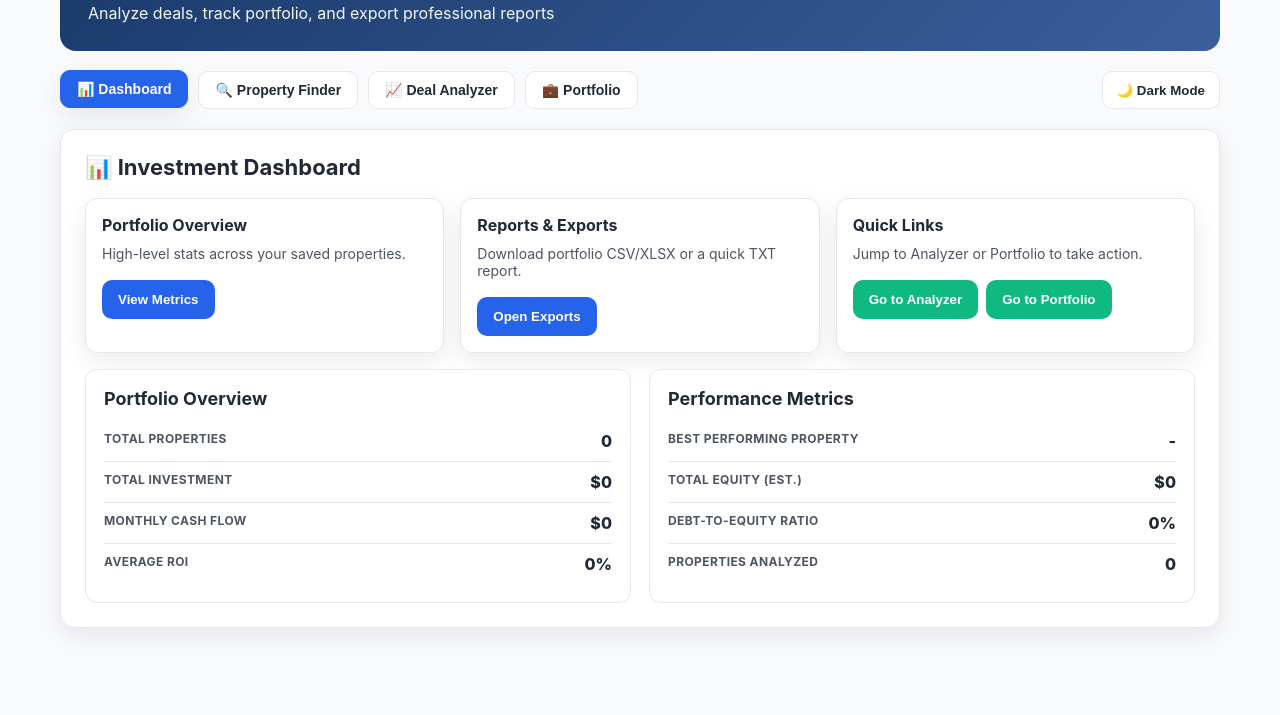
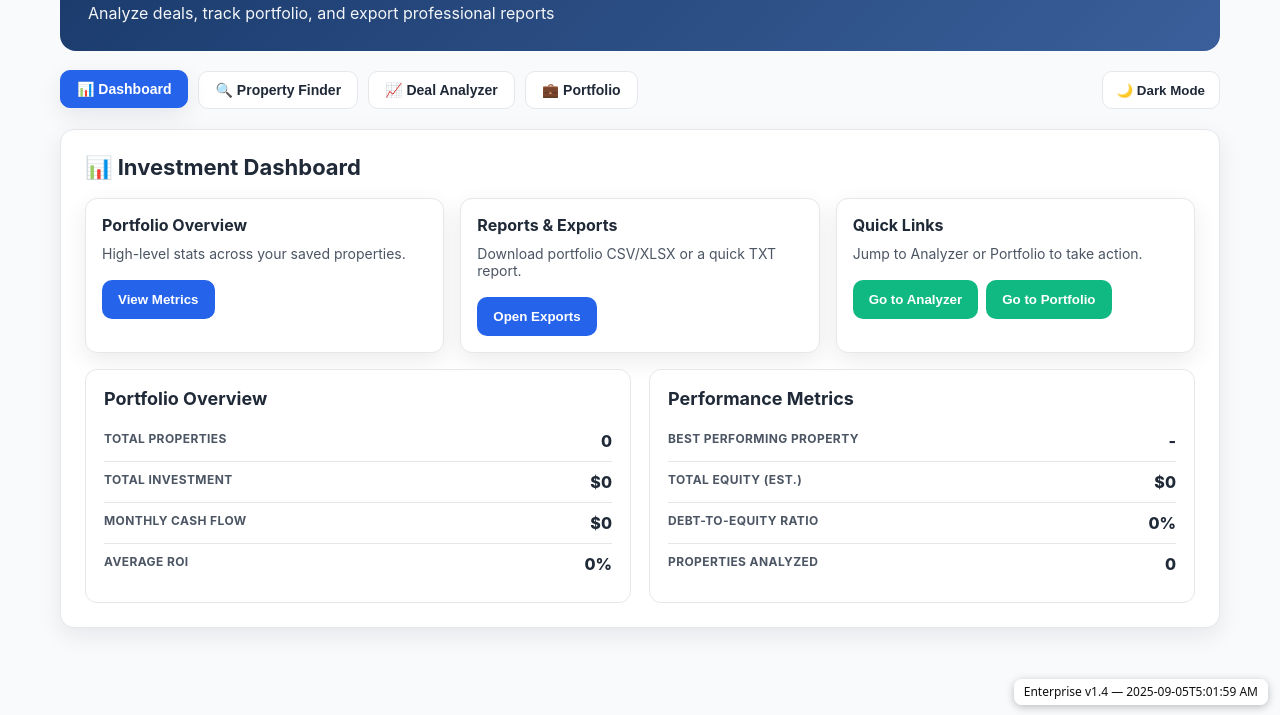
Before and after one commit to stevemukensnabl-bot/grolinx-re-app, a plain HTML site: page index.html in a window 1280 px wide. Shown: the part 85-800 px from the top of the page. Drawn offline with Linux system fonts and the light colour scheme; a script that the page names is missing.

Commit message:
Update index.html

```diff
--- a/index.html
+++ b/index.html
@@ -1,3 +1,22 @@
+<!-- Version stamp -->
+<script>
+  window.REI_APP_VERSION = "Enterprise v1.4 — 2025-09-05T" + new Date().toLocaleTimeString();
+  console.log("REI App Loaded:", window.REI_APP_VERSION);
+</script>
+<style>
+  .version-badge {
+    position: fixed; right: 12px; bottom: 10px; z-index: 9999;
+    background: rgba(20,20,20,.85); color: #fff; font: 12px/1.2 system-ui, sans-serif;
+    padding: 6px 10px; border-radius: 8px; box-shadow: 0 2px 8px rgba(0,0,0,.25);
+  }
+  @media (prefers-color-scheme: light) {
+    .version-badge { background: rgba(255,255,255,.9); color: #111; }
+  }
+</style>
+<div class="version-badge" id="rei-version-badge"></div>
+<script>
+  document.getElementById('rei-version-badge').textContent = window.REI_APP_VERSION;
+</script>
 <!DOCTYPE html>
 <html lang="en">
 <head>
```
